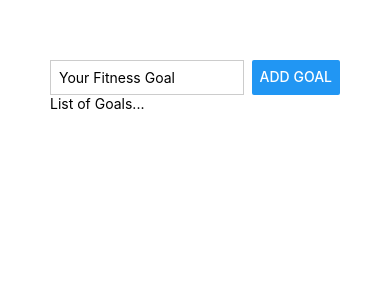
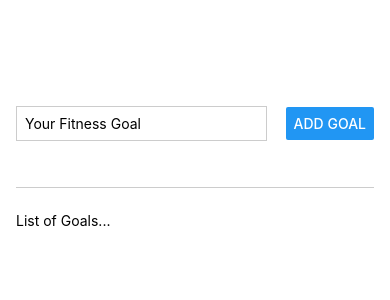
Before and after one commit to dannguyen9219/RNCourse, a React Native app: screen / in a window 390 px wide. Shown: the top 300 px of the page. Built offline with nearby package versions, Linux system fonts and the light colour scheme.

Commit message:
flex to the containers

```diff
--- a/App.js
+++ b/App.js
@@ -11,7 +11,7 @@
         <TextInput style={styles.textInput} placeholder="Your Fitness Goal" />
         <Button title="Add Goal" />
       </View>
-      <View>
+      <View style={styles.goalsContainer}>
         <Text>List of Goals...</Text>
       </View>
     </View>
@@ -20,18 +20,28 @@
 
 const styles = StyleSheet.create({
   appContainer: {
+    flex: 1, // This will make the app container take up the entire screen
     marginTop: 10,
-    padding: 50,
+    paddingTop: 50,
+    paddingHorizontal: 16,
   },
   inputContainer: {
+    flex: 1, // This will make the input container take up 1/4 of the screen
     flexDirection: 'row',
     justifyContent: 'space-between',
+    alignItems: 'center',
+    marginBottom: 24,
+    borderBottomWidth: 1,
+    borderBottomColor: '#cccccc',
   },
   textInput: {
     borderWidth: 1,
     borderColor: "#cccccc",
-    width: "80%",
+    width: "70%",
     marginRight: 8,
     padding: 8,
   },
+  goalsContainer: {
+    flex: 5, // This will make the goals container take up 3/4 of the screen
+  },
 })
```
